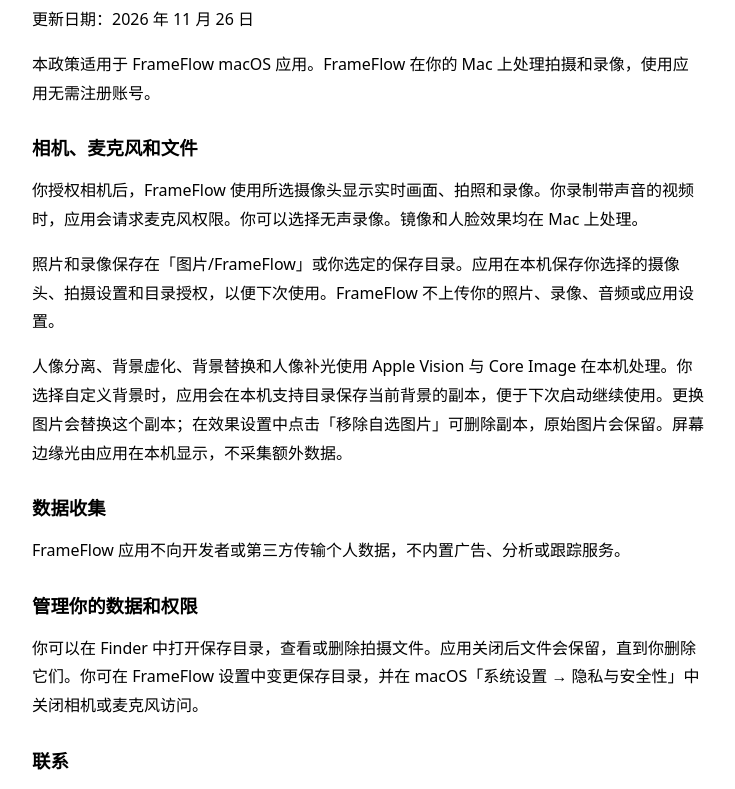
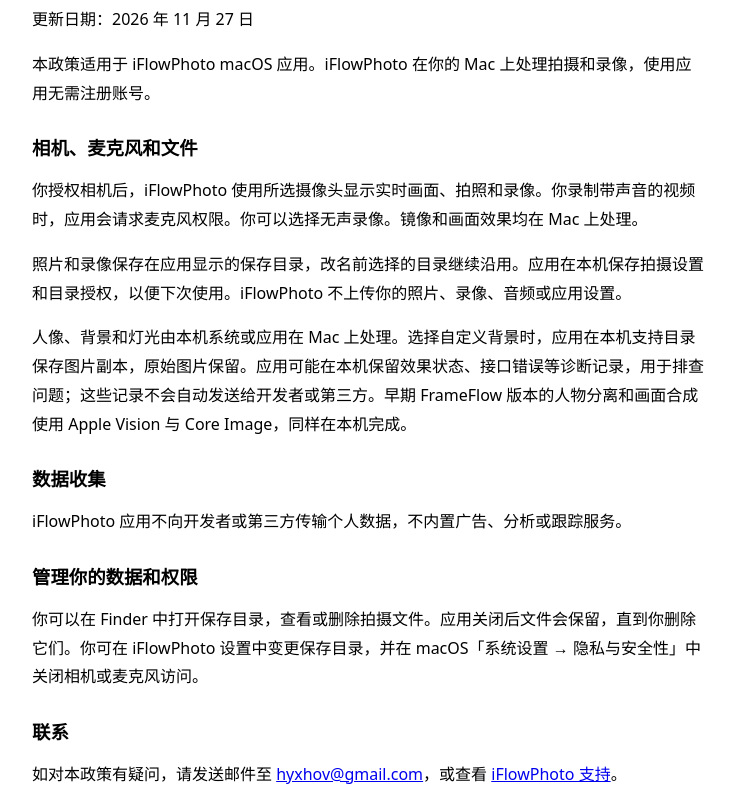
Before and after one commit to 3HOV/frameflow-support, a plain HTML site: page privacy.html in a window 1280 px wide. Shown: the part 106-895 px from the top of the page, without its empty margins (272-1007 px from the left). Drawn offline with Linux system fonts and the light colour scheme.

Commit message:
Update iFlowPhoto help and privacy for the current native-effects build

```diff
--- a/privacy.html
+++ b/privacy.html
@@ -3,7 +3,7 @@
 <head>
   <meta charset="utf-8">
   <meta name="viewport" content="width=device-width, initial-scale=1">
-  <title>FrameFlow 隐私政策</title>
+  <title>iFlowPhoto 隐私政策</title>
   <style>
     :root { color-scheme: light dark; }
     body { max-width: 42rem; margin: 3rem auto; padding: 0 1.25rem; font: 1rem/1.8 system-ui, sans-serif; }
@@ -13,23 +13,23 @@
 </head>
 <body>
   <main>
-    <h1>FrameFlow 隐私政策</h1>
-    <p>更新日期：2026 年 11 月 26 日</p>
-    <p>本政策适用于 FrameFlow macOS 应用。FrameFlow 在你的 Mac 上处理拍摄和录像，使用应用无需注册账号。</p>
+    <h1>iFlowPhoto 隐私政策</h1>
+    <p>更新日期：2026 年 11 月 27 日</p>
+    <p>本政策适用于 iFlowPhoto macOS 应用。iFlowPhoto 在你的 Mac 上处理拍摄和录像，使用应用无需注册账号。</p>
 
     <h2>相机、麦克风和文件</h2>
-    <p>你授权相机后，FrameFlow 使用所选摄像头显示实时画面、拍照和录像。你录制带声音的视频时，应用会请求麦克风权限。你可以选择无声录像。镜像和人脸效果均在 Mac 上处理。</p>
-    <p>照片和录像保存在「图片/FrameFlow」或你选定的保存目录。应用在本机保存你选择的摄像头、拍摄设置和目录授权，以便下次使用。FrameFlow 不上传你的照片、录像、音频或应用设置。</p>
-    <p>人像分离、背景虚化、背景替换和人像补光使用 Apple Vision 与 Core Image 在本机处理。你选择自定义背景时，应用会在本机支持目录保存当前背景的副本，便于下次启动继续使用。更换图片会替换这个副本；在效果设置中点击「移除自选图片」可删除副本，原始图片会保留。屏幕边缘光由应用在本机显示，不采集额外数据。</p>
+    <p>你授权相机后，iFlowPhoto 使用所选摄像头显示实时画面、拍照和录像。你录制带声音的视频时，应用会请求麦克风权限。你可以选择无声录像。镜像和画面效果均在 Mac 上处理。</p>
+    <p>照片和录像保存在应用显示的保存目录，改名前选择的目录继续沿用。应用在本机保存拍摄设置和目录授权，以便下次使用。iFlowPhoto 不上传你的照片、录像、音频或应用设置。</p>
+    <p>人像、背景和灯光由本机系统或应用在 Mac 上处理。选择自定义背景时，应用在本机支持目录保存图片副本，原始图片保留。应用可能在本机保留效果状态、接口错误等诊断记录，用于排查问题；这些记录不会自动发送给开发者或第三方。早期 FrameFlow 版本的人物分离和画面合成使用 Apple Vision 与 Core Image，同样在本机完成。</p>
 
     <h2>数据收集</h2>
-    <p>FrameFlow 应用不向开发者或第三方传输个人数据，不内置广告、分析或跟踪服务。</p>
+    <p>iFlowPhoto 应用不向开发者或第三方传输个人数据，不内置广告、分析或跟踪服务。</p>
 
     <h2>管理你的数据和权限</h2>
-    <p>你可以在 Finder 中打开保存目录，查看或删除拍摄文件。应用关闭后文件会保留，直到你删除它们。你可在 FrameFlow 设置中变更保存目录，并在 macOS「系统设置 → 隐私与安全性」中关闭相机或麦克风访问。</p>
+    <p>你可以在 Finder 中打开保存目录，查看或删除拍摄文件。应用关闭后文件会保留，直到你删除它们。你可在 iFlowPhoto 设置中变更保存目录，并在 macOS「系统设置 → 隐私与安全性」中关闭相机或麦克风访问。</p>
 
     <h2>联系</h2>
-    <p>如对本政策有疑问，请发送邮件至 <a href="mailto:hyxhov@gmail.com?subject=FrameFlow%20%E9%9A%90%E7%A7%81%E6%94%BF%E7%AD%96">hyxhov@gmail.com</a>，或查看 <a href="support.html">FrameFlow 支持</a>。</p>
+    <p>如对本政策有疑问，请发送邮件至 <a href="mailto:hyxhov@gmail.com?subject=iFlowPhoto%20%E9%9A%90%E7%A7%81%E6%94%BF%E7%AD%96">hyxhov@gmail.com</a>，或查看 <a href="support.html">iFlowPhoto 支持</a>。</p>
   </main>
 </body>
 </html>
```
